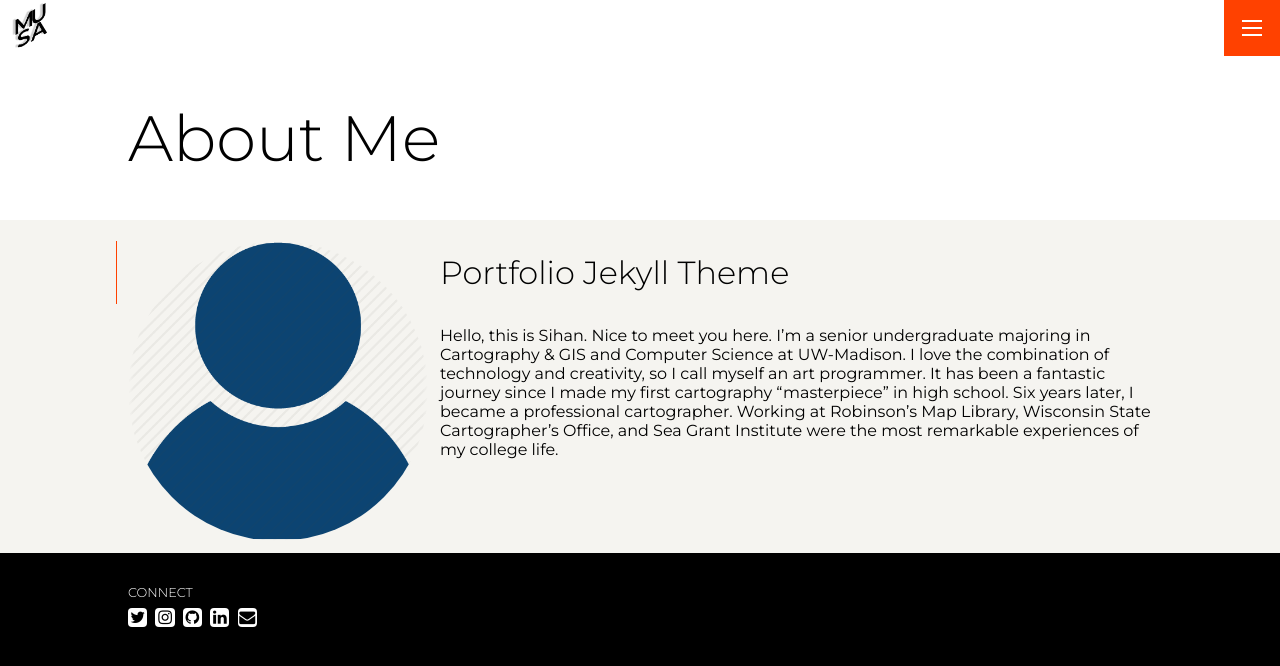
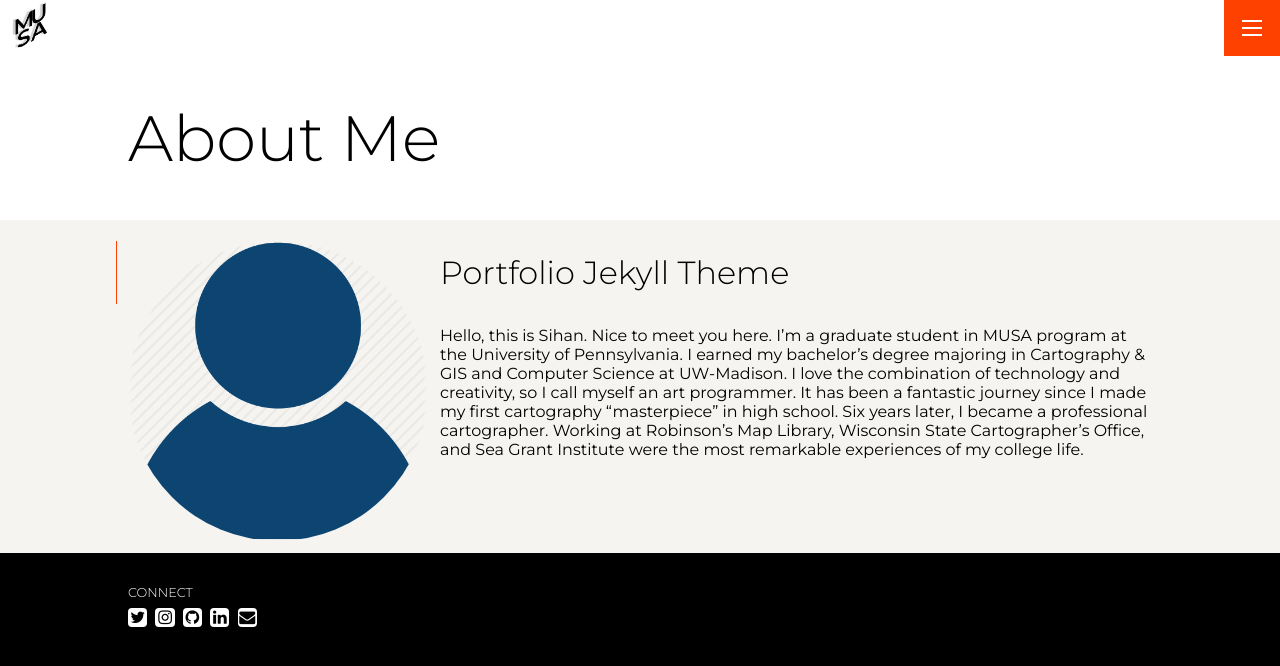
Before and after one commit to RachelRen-RSH/Repository_MUSA, a Jekyll site: the page built from pages/about.md, in a window 1280 px wide. Shown: the top 666 px of the page. Built offline with Jekyll 4.4.1, drawn with Linux system fonts in a browser that asks for light colours.

Commit message:
Update about.md

```diff
--- a/pages/about.md
+++ b/pages/about.md
@@ -6,4 +6,4 @@ permalink: /about
 ---
 
 # Portfolio Jekyll Theme
-Hello, this is Sihan. Nice to meet you here. I'm a senior undergraduate majoring in Cartography & GIS and Computer Science at UW-Madison. I love the combination of technology and creativity, so I call myself an art programmer. It has been a fantastic journey since I made my first cartography "masterpiece" in high school. Six years later, I became a professional cartographer. Working at Robinson's Map Library, Wisconsin State Cartographer's Office, and Sea Grant Institute were the most remarkable experiences of my college life.
+Hello, this is Sihan. Nice to meet you here. I'm a graduate student in MUSA program at the University of Pennsylvania. I earned my bachelor's degree majoring in Cartography & GIS and Computer Science at UW-Madison. I love the combination of technology and creativity, so I call myself an art programmer. It has been a fantastic journey since I made my first cartography "masterpiece" in high school. Six years later, I became a professional cartographer. Working at Robinson's Map Library, Wisconsin State Cartographer's Office, and Sea Grant Institute were the most remarkable experiences of my college life.
```
